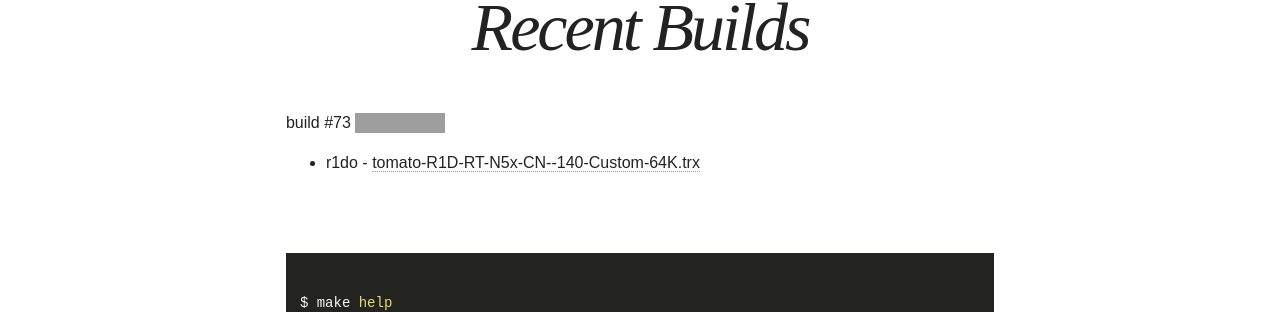
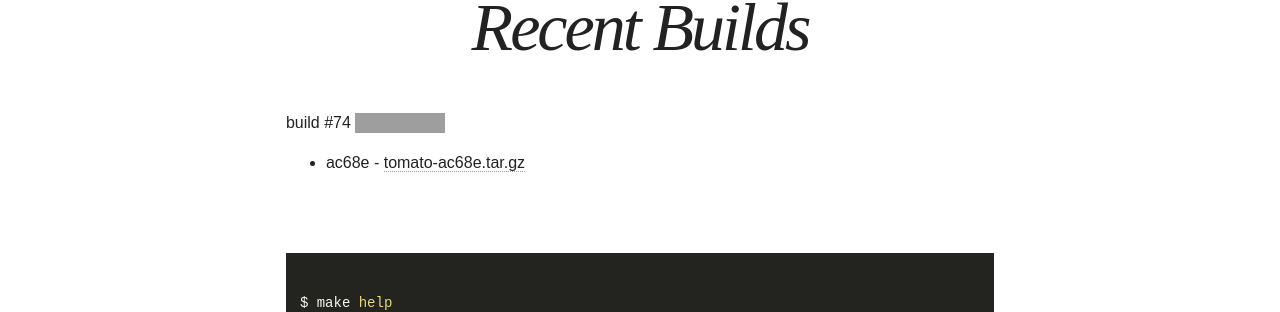
Before and after one commit to oglopss/tomato-arm-ci-jekyll, a Jekyll site: the page built from index.html, in a window 1280 px wide. Shown: the part 485-797 px from the top of the page. Built offline with Jekyll 4.4.1, drawn with Linux system fonts in a browser that asks for light colours; nearby versions of some CDN libraries; grey boxes are pictures that could not be loaded.

Commit message:
Travis build 74 ac68e pushed to gh-pages

```diff
--- a/_data/ss.yml
+++ b/_data/ss.yml
@@ -1,3 +1,3 @@
-build: 73
+build: 74
 files:
-  - 0003 r1do tomato-R1D-RT-N5x-CN--140-Custom-64K.trx
+  - 0001 ac68e tomato-ac68e.tar.gz
```
